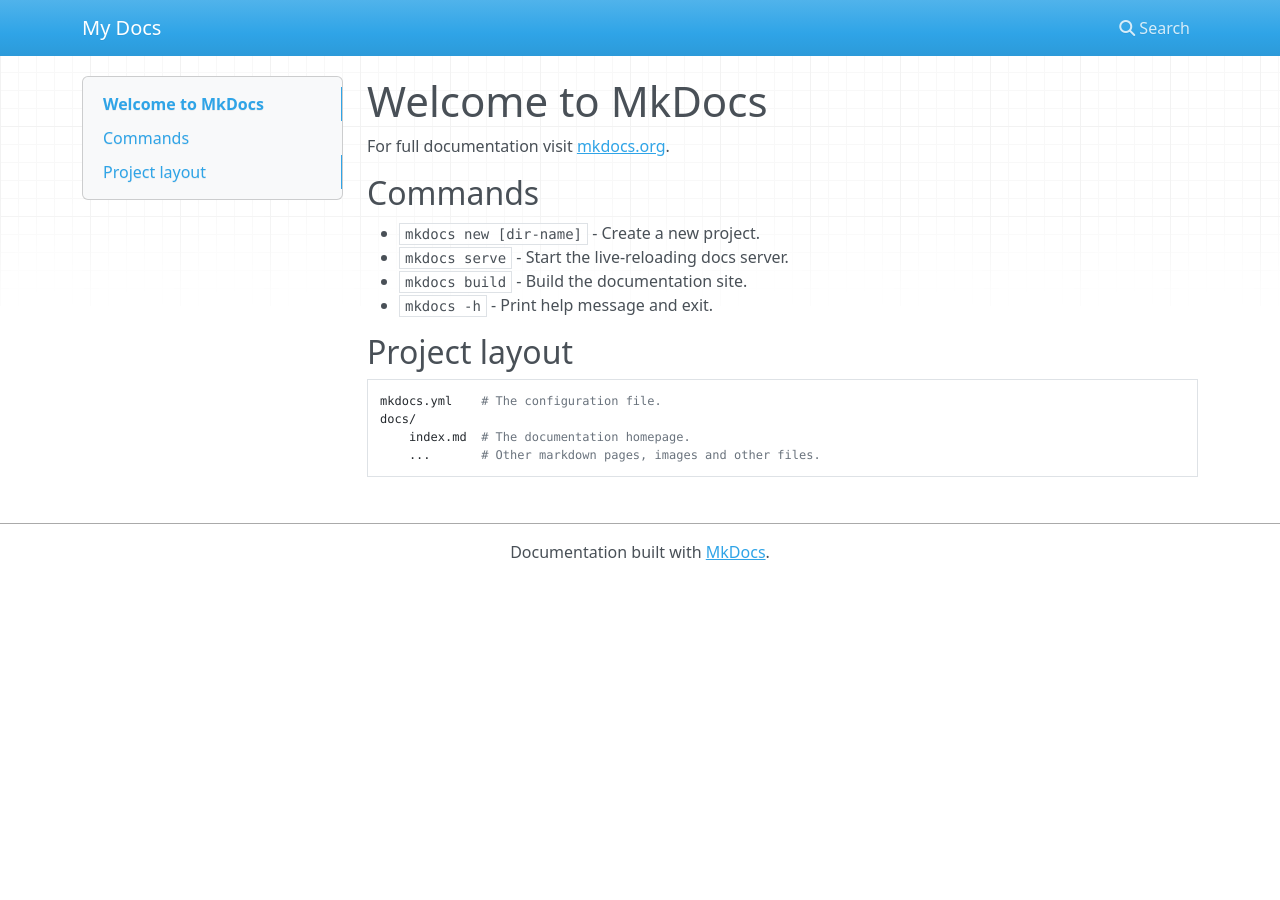
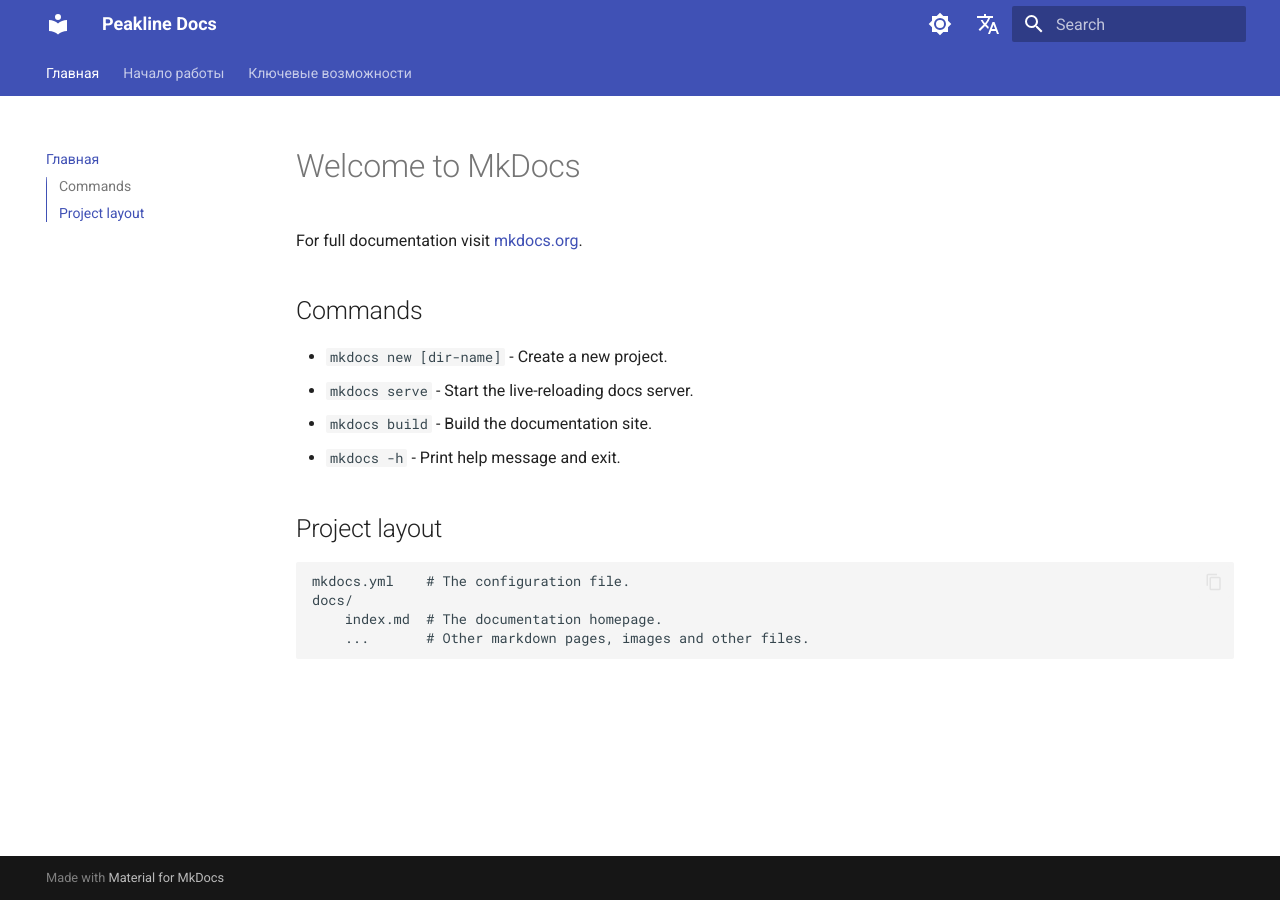
Before and after one commit to nchskl/nchskl.github.io, an MkDocs documentation site: the page built from source/docs/index.md, in a window 1280 px wide. Built offline with MkDocs 1.6.1 and Material for MkDocs 9.7.7, drawn with Linux system fonts in a browser that asks for light colours; nearby versions of some CDN libraries; comment, search, counter and statistics services are not loaded.

Commit message:
Update content and rebuild site

```diff
--- a/source/mkdocs.yml
+++ b/source/mkdocs.yml
@@ -1 +1,56 @@
-site_name: My Docs
+site_name: Peakline Docs
+# Описание для мета-тегов SEO
+site_description: 'Документация для проекта Peakline'
+
+# Настройка темы
+theme:
+  name: material # Указываем, что используем Material
+  # Включаем крутые фичи темы
+  features:
+    - navigation.tabs # Навигация в виде табов
+    - navigation.sections # Секции в навигации
+    - toc.integrate # Интегрировать оглавление страницы в навигацию
+    - search.suggest # Подсказки при поиске
+    - content.code.copy # Кнопка "копировать" для блоков кода
+  # Настраиваем палитру и переключатель тем
+  palette:
+    - scheme: default # Светлая тема
+      primary: 'indigo'
+      accent: 'indigo'
+      toggle:
+        icon: material/brightness-7
+        name: Переключиться на темную тему
+    - scheme: slate # Темная тема
+      primary: 'indigo'
+      accent: 'indigo'
+      toggle:
+        icon: material/brightness-4
+        name: Переключиться на светлую тему
+
+# Секция для мультиязычности
+extra:
+  alternate:
+    - name: English # Название в переключателе
+      link: /en/      # Ссылка на английскую версию
+      lang: en       # Код языка
+    - name: Русский
+      link: ./       # Ссылка на текущую (русскую) версию
+      lang: ru
+
+# Наша навигация по сайту
+nav:
+  - 'Главная': 'index.md'
+  - 'Начало работы':
+    - 'Первые шаги': 'getting-started/first-steps.md'
+    - 'Наша философия данных': 'getting-started/data-philosophy.md'
+  - 'Ключевые возможности':
+    - 'Анализ сегментов': 'core-features/segment-analysis.md'
+    # ... и так далее
+
+# Расширения для Markdown
+markdown_extensions:
+  - admonition # Блоки !!! note, !!! warning
+  - pymdownx.details # Сворачиваемые блоки
+  - pymdownx.superfences # Вложенные блоки кода
+  - pymdownx.tabbed: # Табы
+      alternate_style: true
```
